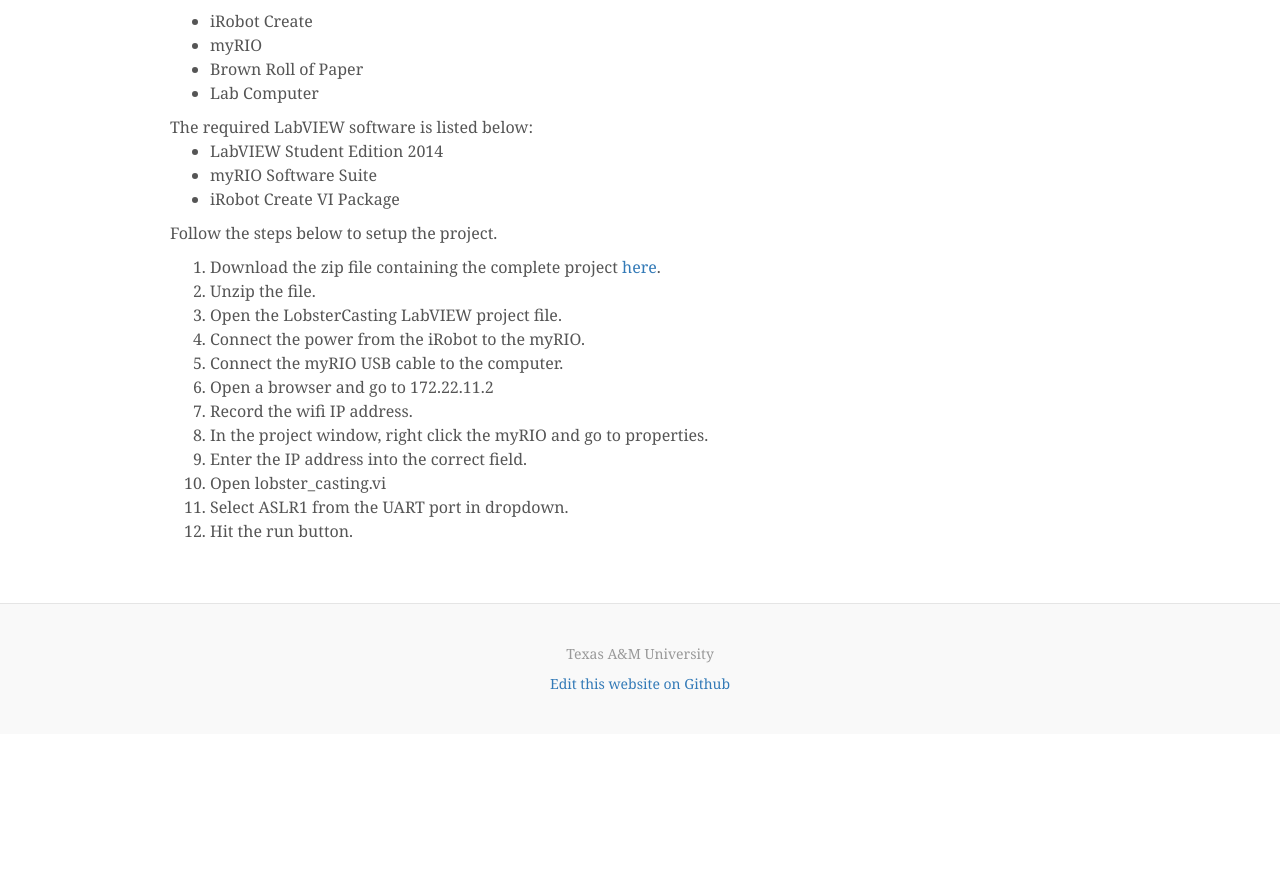
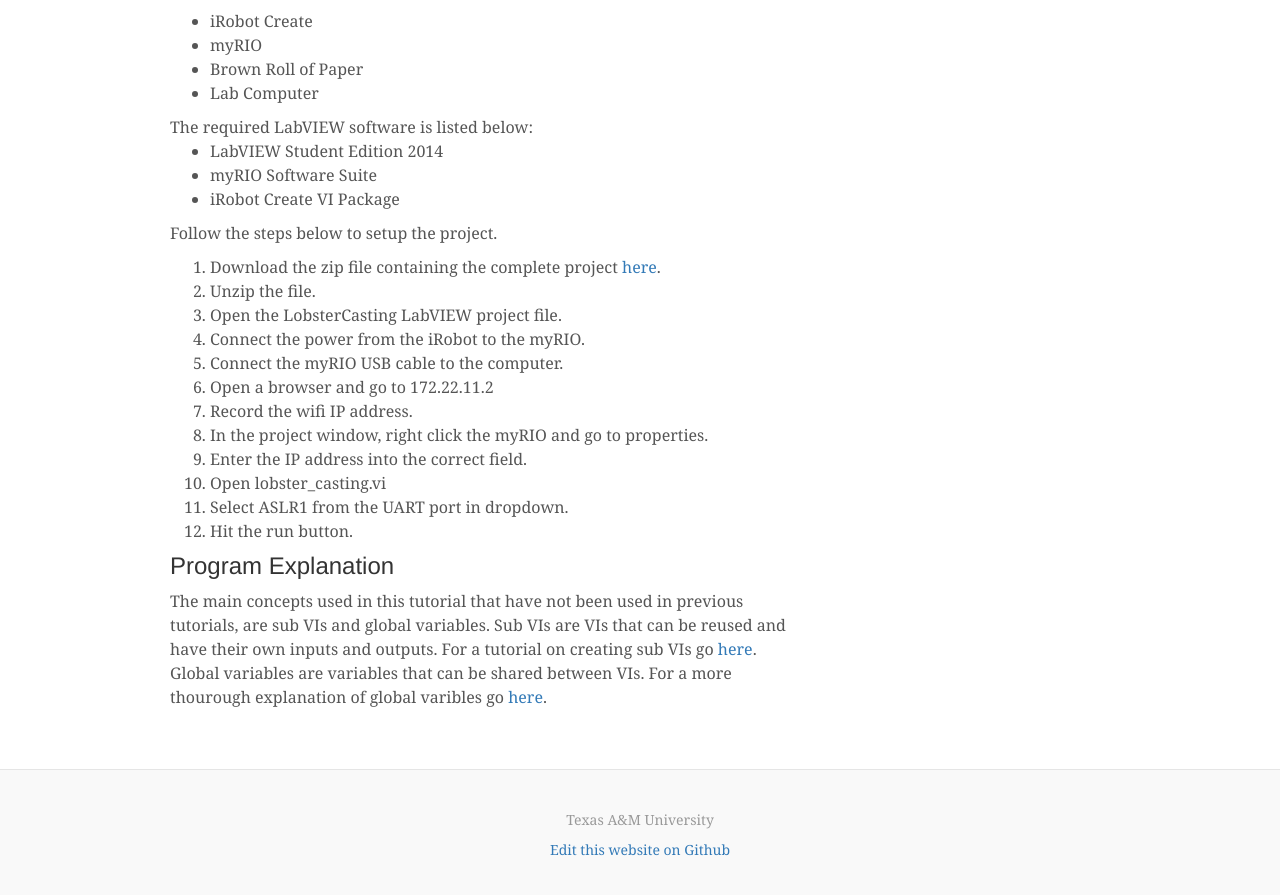
Before and after one commit to LabVIEW-Robotics/LabVIEW-Robotics.github.io, a Jekyll site: the page built from lobstercasting.html, in a window 1280 px wide and 900 px high, scrolled down 1427 px. Shown: the top 895 px of the window. Built offline with Jekyll 4.4.1, drawn with Linux system fonts in a browser that asks for light colours; nearby versions of some CDN libraries; Markdown is read by kramdown in place of the engine named in the settings; before the commit the page ends 2161 px from its top, so only the background shows below that; some of the changed text lies outside the part shown.

Commit message:
more links

```diff
--- a/lobstercasting.html
+++ b/lobstercasting.html
@@ -11,6 +11,12 @@
 -
   url: http://www.ni.com/getting-started/labview-basics/examples
   name: Finding Examples
+-
+  url: http://www.ni.com/tutorial/7593/en/
+  name: Sub VIs
+-
+  url: http://zone.ni.com/reference/en-XX/help/371361H-01/lvconcepts/glob_variables/
+  name: Global Variables
 ---
 <h2 class="blog-post-title">Lobster Casting Tutorial</h2>
 <p>This lab simulates a lobster's odor gated rheotaxis behavior on the iRobot Create. This behavior includes
@@ -81,3 +87,16 @@
   <li>Hit the run button.</li>
 </ol>
 </p>
+<h3>Program Explanation</h3>
+<p>
+The main concepts used in this tutorial that have not
+been used in previous tutorials, are sub VIs and global
+variables. Sub VIs are VIs that can be reused and have
+their own inputs and outputs. For a tutorial on creating
+sub VIs go <a href="http://www.ni.com/tutorial/7593/en/">here</a>.
+Global variables are variables that can be shared between VIs.
+For a more thourough explanation of global varibles go
+<a href="http://zone.ni.com/reference/en-XX/help/371361H-01/lvconcepts/glob_variables/">
+here</a>.
+</p>
+<p></p>
```
